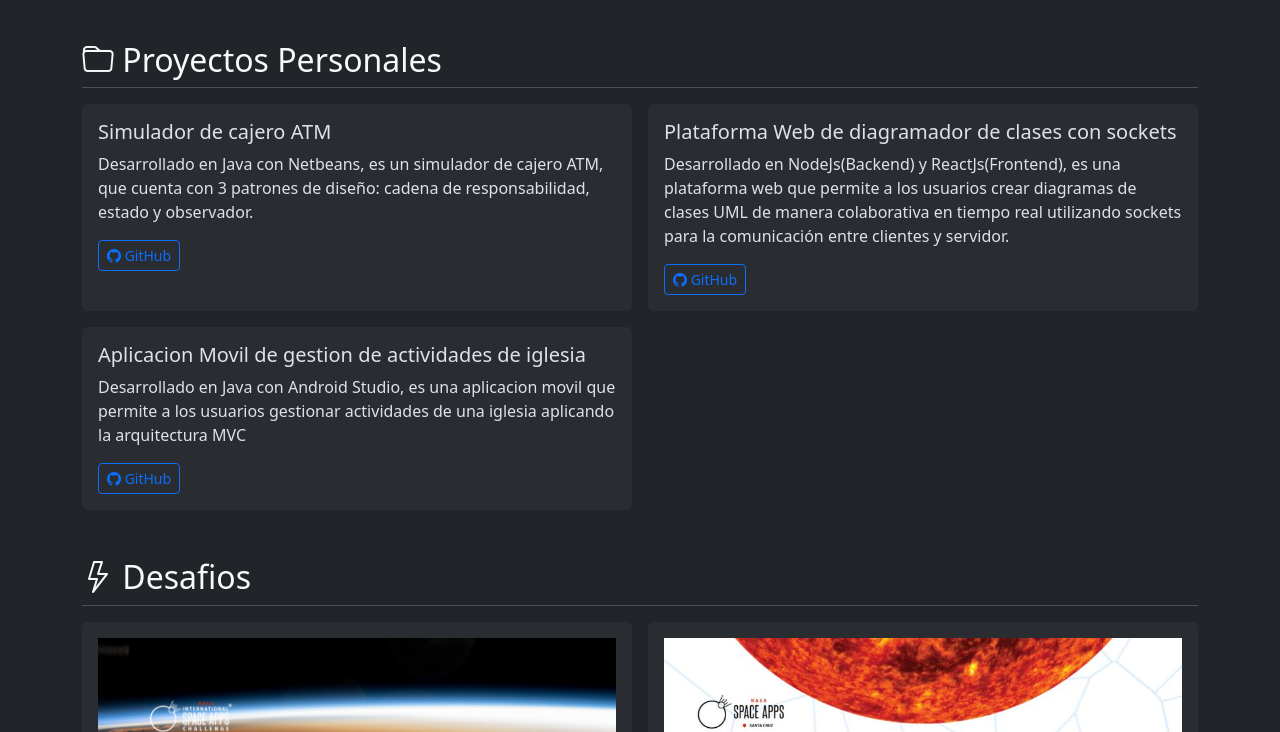
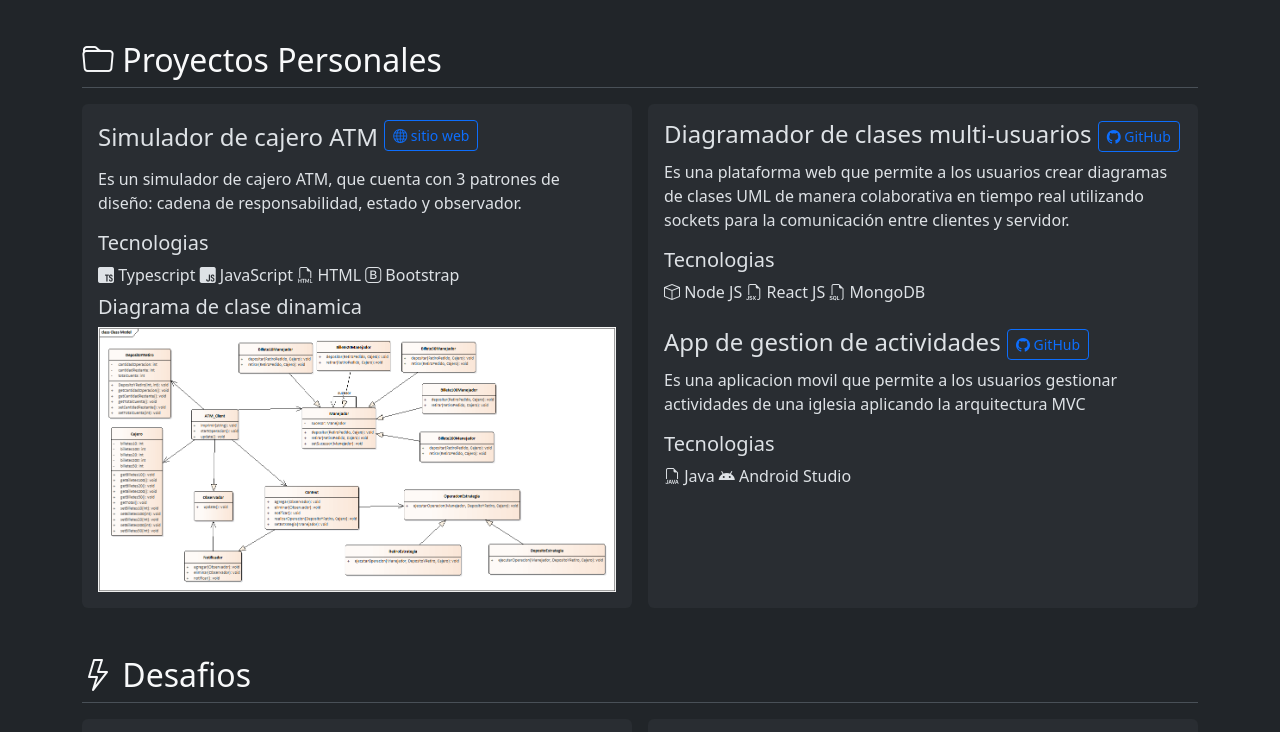
Before and after one commit to ElianHuanca/portafolio, a plain HTML site: page index.html in a window 1280 px wide. Shown: the part 1700-2432 px from the top of the page. Drawn offline with nearby package versions, Linux system fonts and the light colour scheme.

Commit message:
agregando diagrama

```diff
--- a/index.html
+++ b/index.html
@@ -141,15 +141,23 @@
             <div class="col-md-6">
                 <div class="card bg-secondary bg-opacity-10 border-0 h-100">
                     <div class="card-body">
-                        <h5 class="card-title">Simulador de cajero ATM</h5>
+                        <h4 class="card-title">Simulador de cajero ATM <a
+                                href="https://elianhuanca.github.io/simulador-cajeroatm/"
+                                class="btn btn-outline-primary btn-sm mb-2">
+                                <i class="bi bi-globe"></i> sitio web
+                            </a></h4>
                         <p class="card-text">
-                            Desarrollado en Java con Netbeans, es un simulador de cajero ATM, que cuenta con 3 patrones
+                            Es un simulador de cajero ATM, que cuenta con 3 patrones
                             de diseño: cadena de responsabilidad, estado y observador.
                         </p>
-                        <a href="https://github.com/ElianHuanca/Simulador-CajeroATM-Java/blob/main/README.es.md"
-                            class="btn btn-outline-primary btn-sm">
-                            <i class="bi bi-github"></i> GitHub
-                        </a>
+                        <h5>Tecnologias</h5>
+                        <i class="bi bi-typescript"></i> Typescript
+                        <i class="bi bi-javascript"></i> JavaScript
+                        <i class="bi bi-filetype-html"></i> HTML
+                        <i class="bi bi-bootstrap"></i> Bootstrap
+                        <h5 class="mt-2">Diagrama de clase dinamica</h5>
+                        <img src="assets/DiagramaDeClasesDinamico.png" alt="" class="img-fluid img-preview"
+                            data-src="assets/DiagramaDeClasesDinamico.png" style="cursor:pointer">
                     </div>
                 </div>
             </div>
@@ -157,35 +165,50 @@
             <div class="col-md-6">
                 <div class="card bg-secondary bg-opacity-10 border-0 h-100">
                     <div class="card-body">
-                        <h5 class="card-title">Plataforma Web de diagramador de clases con sockets</h5>
+                        <h4 class="card-title">Diagramador de clases multi-usuarios <a
+                                href="https://github.com/ElianHuanca/DiagramadorDeClases/blob/main/README.es.md"
+                                class="btn btn-outline-primary btn-sm">
+                                <i class="bi bi-github"></i> GitHub
+                            </a></h4>
                         <p class="card-text">
-                            Desarrollado en NodeJs(Backend) y ReactJs(Frontend), es una plataforma web que permite a los
-                            usuarios crear diagramas de clases UML de manera colaborativa en tiempo real utilizando
+                            Es una plataforma web que permite a los usuarios crear diagramas de clases UML de manera colaborativa en tiempo real utilizando
                             sockets para la comunicación entre clientes y servidor.
                         </p>
-                        <a href="https://github.com/ElianHuanca/DiagramadorDeClases/blob/main/README.es.md"
-                            class="btn btn-outline-primary btn-sm">
-                            <i class="bi bi-github"></i> GitHub
-                        </a>
+                        <h5>Tecnologias</h5>
+                        <i class="bi bi-box"></i> Node JS
+                        <i class="bi bi-filetype-jsx"></i> React JS
+                        <i class="bi bi-filetype-sql"></i> MongoDB
+                        <h4 class="card-title mt-4">App de gestion de actividades <a
+                                href="https://github.com/ElianHuanca/Iglesia-MVC-Android-Java/blob/main/README.es.md"
+                                class="btn btn-outline-primary btn-sm">
+                                <i class="bi bi-github"></i> GitHub
+                            </a></h4>
+                        <p class="card-text">
+                            Es una aplicacion movil que permite a los usuarios
+                            gestionar actividades de una iglesia aplicando la arquitectura MVC
+                        </p>
+                        <h5>Tecnologias</h5>
+                        <i class="bi bi-filetype-java"></i> Java
+                        <i class="bi bi-android"></i> Android Studio
                     </div>
                 </div>
             </div>
 
-            <div class="col-md-6">
+            <!-- <div class="col-md-6">
                 <div class="card bg-secondary bg-opacity-10 border-0 h-100">
                     <div class="card-body">
-                        <h5 class="card-title">Aplicacion Movil de gestion de actividades de iglesia</h5>
+                        <h5 class="card-title">App Movil de gestion de actividades de iglesia<a
+                                href="https://github.com/ElianHuanca/Iglesia-MVC-Android-Java/blob/main/README.es.md"
+                                class="btn btn-outline-primary btn-sm">
+                                <i class="bi bi-github"></i> GitHub
+                            </a></h5>
                         <p class="card-text">
                             Desarrollado en Java con Android Studio, es una aplicacion movil que permite a los usuarios
                             gestionar actividades de una iglesia aplicando la arquitectura MVC
                         </p>
-                        <a href="https://github.com/ElianHuanca/Iglesia-MVC-Android-Java/blob/main/README.es.md"
-                            class="btn btn-outline-primary btn-sm">
-                            <i class="bi bi-github"></i> GitHub
-                        </a>
                     </div>
                 </div>
-            </div>
+            </div> -->
         </div>
     </section>
 
@@ -203,7 +226,9 @@
                             data-src="assets/space_2025.png" style="cursor:pointer">
                         <h5 class="card-title">Hackaton Space Apps 2025</h5>
                         <p class="card-text">
-                            Desarrollo de una aplicación móvil para la predicción de condiciones climáticas futuras mediante el análisis de datos históricos, apoyada en una API de predicción y bibliotecas especializadas de Python para modelado climático.
+                            Desarrollo de una aplicación móvil para la predicción de condiciones climáticas futuras
+                            mediante el análisis de datos históricos, apoyada en una API de predicción y bibliotecas
+                            especializadas de Python para modelado climático.
                         </p>
                         <div class="row">
                             <div class="col-md-3">
@@ -233,8 +258,11 @@
                             data-src="assets/space_2024.jpg" style="cursor:pointer">
                         <h5 class="card-title">Hackaton Space Apps 2024</h5>
                         <p class="card-text">
-                            Desarrollo de un sistema software que integra datos satelitales de incendios forestales y los representa en un mapa interactivo.
-El sistema incorpora la aplicación del índice meteorológico Fire Weather Index (FWI) para la predicción del riesgo de incendios forestales, permitiendo consultar el grado de peligro según una ubicación determinada y hasta cinco fechas futuras.
+                            Desarrollo de un sistema software que integra datos satelitales de incendios forestales y
+                            los representa en un mapa interactivo.
+                            El sistema incorpora la aplicación del índice meteorológico Fire Weather Index (FWI) para la
+                            predicción del riesgo de incendios forestales, permitiendo consultar el grado de peligro
+                            según una ubicación determinada y hasta cinco fechas futuras.
                         </p>
                         <div class="row">
                             <div class="col-md-6">
@@ -266,6 +294,7 @@ El sistema incorpora la aplicación del índice meteorológico Fire Weather Inde
             <span class="badge bg-primary me-1 mb-1">Node.js</span>
             <span class="badge bg-primary me-1 mb-1">Flutter</span>
             <span class="badge bg-primary me-1 mb-1">FastAPI</span>
+            <span class="badge bg-primary me-1 mb-1">ASP .NET</span>
         </div>
 
         <!-- Languages -->
@@ -276,7 +305,7 @@ El sistema incorpora la aplicación del índice meteorológico Fire Weather Inde
             <span class="badge bg-success me-1 mb-1">Python</span>
             <span class="badge bg-success me-1 mb-1">JavaScript</span>
             <span class="badge bg-success me-1 mb-1">Java</span>
-            <span class="badge bg-success me-1 mb-1">C#</span>
+            <span class="badge bg-success me-1 mb-1">Visual Basic</span>
         </div>
 
         <div class="mb-3">
```
Also changed, not shown: assets/DiagramaDeClasesDinamico.png (added).
